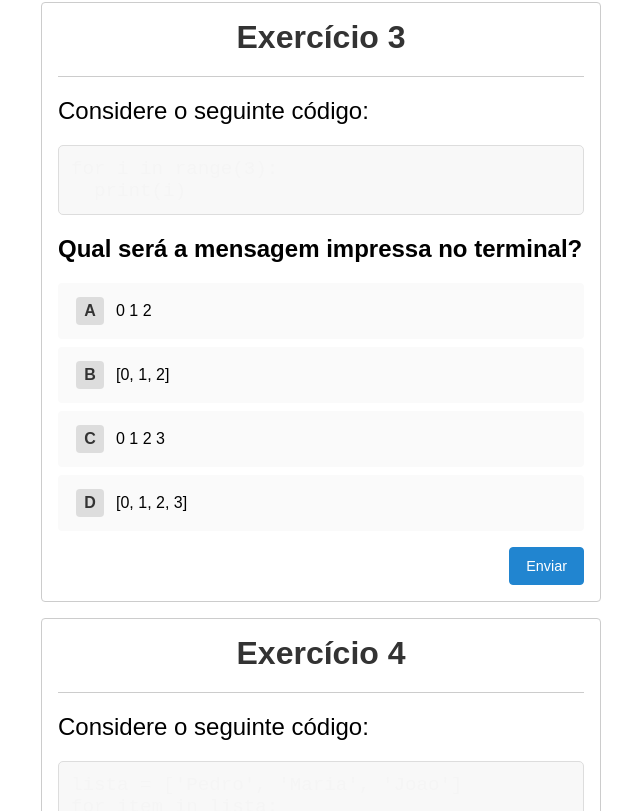
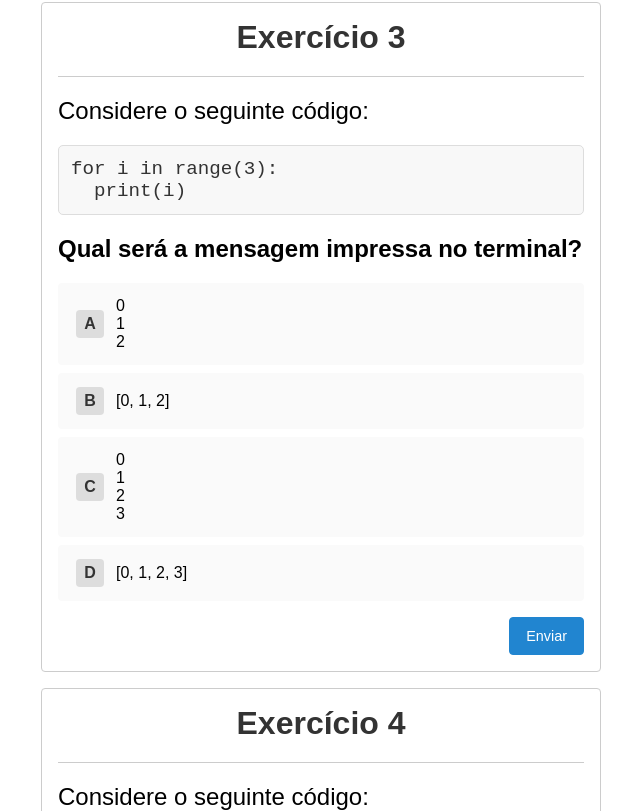
Before and after one commit to iancdesponds/front-grupo-3, a React (Vite) app in the folder Projeto-Informar/: page /aula-5/for in a window 1280 px wide. Shown: the part 1249-2060 px from the top of the page, without its empty margins (319-959 px from the left). Built offline with nearby package versions, Linux system fonts and the light colour scheme.

Commit message:
fix: cor do texto de código + respostas de múltiplas linhas

```diff
--- a/Projeto-Informar/src/components/styles/QuestionCard.css
+++ b/Projeto-Informar/src/components/styles/QuestionCard.css
@@ -29,6 +29,7 @@
     font-family: "Courier New", Courier, monospace;
     margin-bottom: 20px;
     white-space: pre-wrap;
+    color: #333;
   }
 
   /* Pergunta principal */
@@ -90,6 +91,7 @@
   /* Texto da alternativa */
   .answer-text {
     flex: 1;
+    white-space: pre-wrap;
   }
 
   /* Botão Enviar */
```
